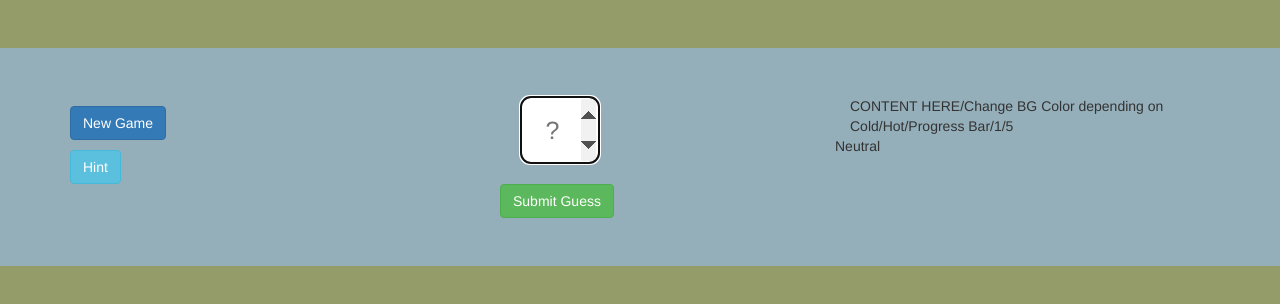
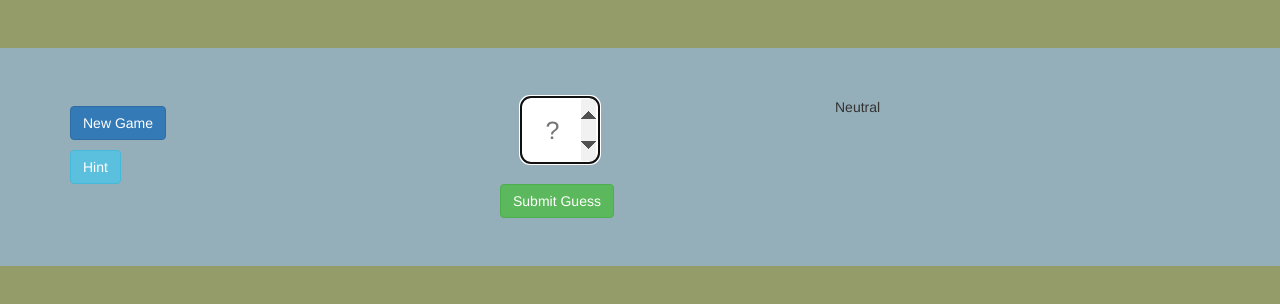
Before and after one commit to Faolain/guessinggame, a plain HTML site: page index.html in a window 1280 px wide. Shown: the part 162-466 px from the top of the page. Drawn offline with nearby package versions, Linux system fonts and the light colour scheme.

Commit message:
Removed answer from front page

```diff
--- a/index.html
+++ b/index.html
@@ -32,7 +32,7 @@
         </div>
       </div>
       <div id="content" class="col-md-4">
-        CONTENT HERE/Change BG Color depending on Cold/Hot/Progress Bar/1/5
+
       </div>
       <div id="temp">
         Neutral
```
